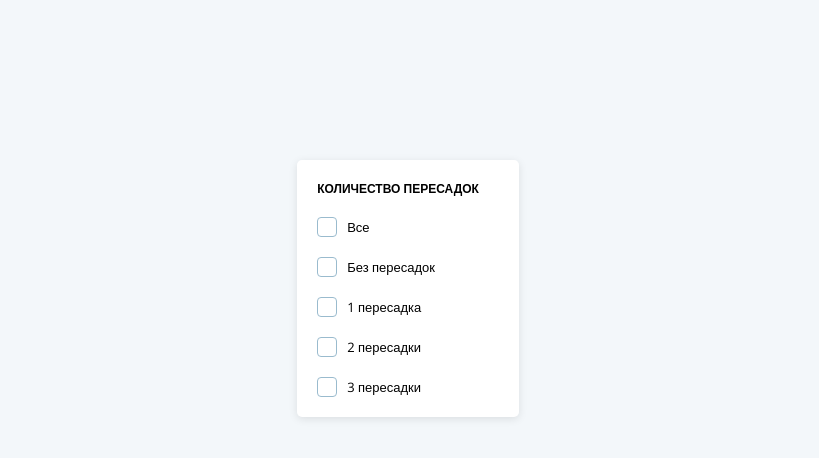
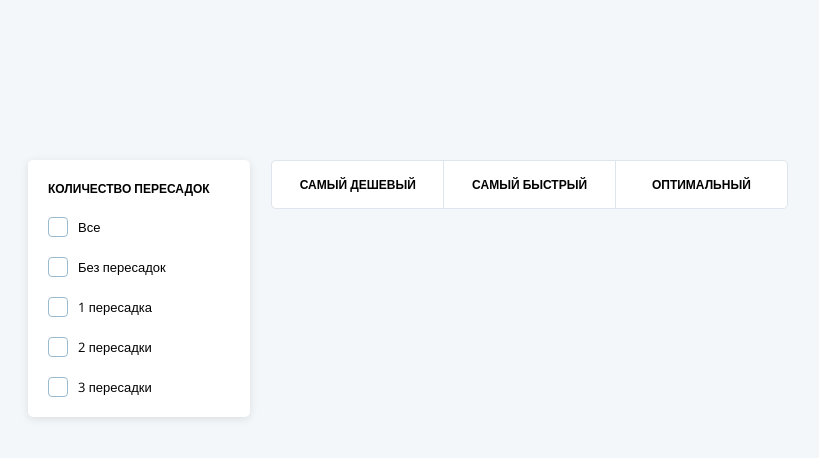
Before and after one commit to cv9t/aviasales-test-task, a React (Create React App) app: page / in a window 1280 px wide. Shown: the top 458 px of the page, without its empty margins (232-1051 px from the left). Built offline with nearby package versions, Linux system fonts and the light colour scheme; no server answers.

Commit message:
Add Tabs and TabItem components with styles

```diff
--- a/src/App.tsx
+++ b/src/App.tsx
@@ -3,6 +3,7 @@ import Filter from "./components/Filter/Filter";
 import AviaSalesLogo from "./assets/svg/logo.svg";
 import { ReactSVG } from "react-svg";
 import "./styles/App.scss";
+import Tabs from "./components/Tabs/Tabs";
 
 function App() {
 	return (
@@ -13,7 +14,16 @@ function App() {
 					svg.classList.add("logo");
 				}}
 			/>
-			<Filter title="Количество пересадок" />
+			<div
+				style={{
+					maxWidth: "760px",
+					width: "100%",
+					display: "flex",
+					justifyContent: "space-between",
+				}}>
+				<Filter title="Количество пересадок" />
+				<Tabs />
+			</div>
 		</div>
 	);
 }
--- a/src/components/Filter/Filter.module.scss
+++ b/src/components/Filter/Filter.module.scss
@@ -11,7 +11,6 @@
 		padding: 10px 40px 10px 20px;
 
 		text-transform: uppercase;
-		font-size: 12px;
 		font-weight: 600;
 	}
 }
--- /dev/null
+++ b/src/components/TabItem/TabItem.module.scss
@@ -0,0 +1,43 @@
+.tabItem {
+	display: flex;
+	justify-content: center;
+
+	width: 100%;
+	padding: 15px 0;
+	margin-bottom: auto;
+
+	border: 1px solid #dfe5ec;
+	background-color: #fff;
+
+	color: #000;
+	font-weight: 600;
+	text-transform: uppercase;
+
+	&__wrapper {
+		display: flex;
+		flex-grow: 1;
+
+		width: 33%;
+
+		&:first-child label {
+			border-radius: 5px 0 0 5px;
+			border-right: none;
+		}
+
+		&:last-child label {
+			border-radius: 0 5px 5px 0;
+			border-left: none;
+		}
+	}
+}
+
+input[type="radio"] {
+	display: none;
+	position: absolute;
+}
+
+input[type="radio"]:checked + .tabItem {
+	color: #fff;
+	border-color: #2196f3;
+	background-color: #2196f3;
+}
--- /dev/null
+++ b/src/components/TabItem/TabItem.tsx
@@ -0,0 +1,25 @@
+import React, { FC } from "react";
+import { ITabItem } from "../../types/types";
+import cl from "./TabItem.module.scss";
+
+interface TabItemProps {
+	item: ITabItem;
+}
+
+const TabItem: FC<TabItemProps> = ({ item }) => {
+	return (
+		<div className={cl.tabItem__wrapper}>
+			<input
+				id={item.value}
+				type="radio"
+				value={item.value}
+				name={item.name}
+			/>
+			<label className={cl.tabItem} htmlFor={item.value}>
+				{item.title}
+			</label>
+		</div>
+	);
+};
+
+export default TabItem;
--- /dev/null
+++ b/src/components/Tabs/Tabs.module.scss
@@ -0,0 +1,5 @@
+.tabs {
+	display: flex;
+	flex-wrap: wrap;
+	width: 68%;
+}
--- /dev/null
+++ b/src/components/Tabs/Tabs.tsx
@@ -0,0 +1,33 @@
+import React, { FC } from "react";
+import TabItem from "../TabItem/TabItem";
+import cl from "./Tabs.module.scss";
+
+const Tabs: FC = () => {
+	const Tabs = [
+		{
+			name: "bestFor",
+			title: "Самый дешевый",
+			value: "cheap",
+		},
+		{
+			name: "bestFor",
+			title: "Самый быстрый",
+			value: "fast",
+		},
+		{
+			name: "bestFor",
+			title: "Оптимальный",
+			value: "balanced",
+		},
+	];
+
+	return (
+		<div className={cl.tabs}>
+			{Tabs.map((item) => (
+				<TabItem key={item.value} item={item} />
+			))}
+		</div>
+	);
+};
+
+export default Tabs;
--- a/src/styles/index.scss
+++ b/src/styles/index.scss
@@ -8,4 +8,5 @@
 
 body {
 	font-family: "Open Sans", sans-serif;
+	font-size: 12px;
 }
--- a/src/types/types.tsx
+++ b/src/types/types.tsx
@@ -2,3 +2,9 @@ export interface IFilterItem {
 	title: string;
 	value: string;
 }
+
+export interface ITabItem {
+	name: string;
+	title: string;
+	value: string;
+}
```
